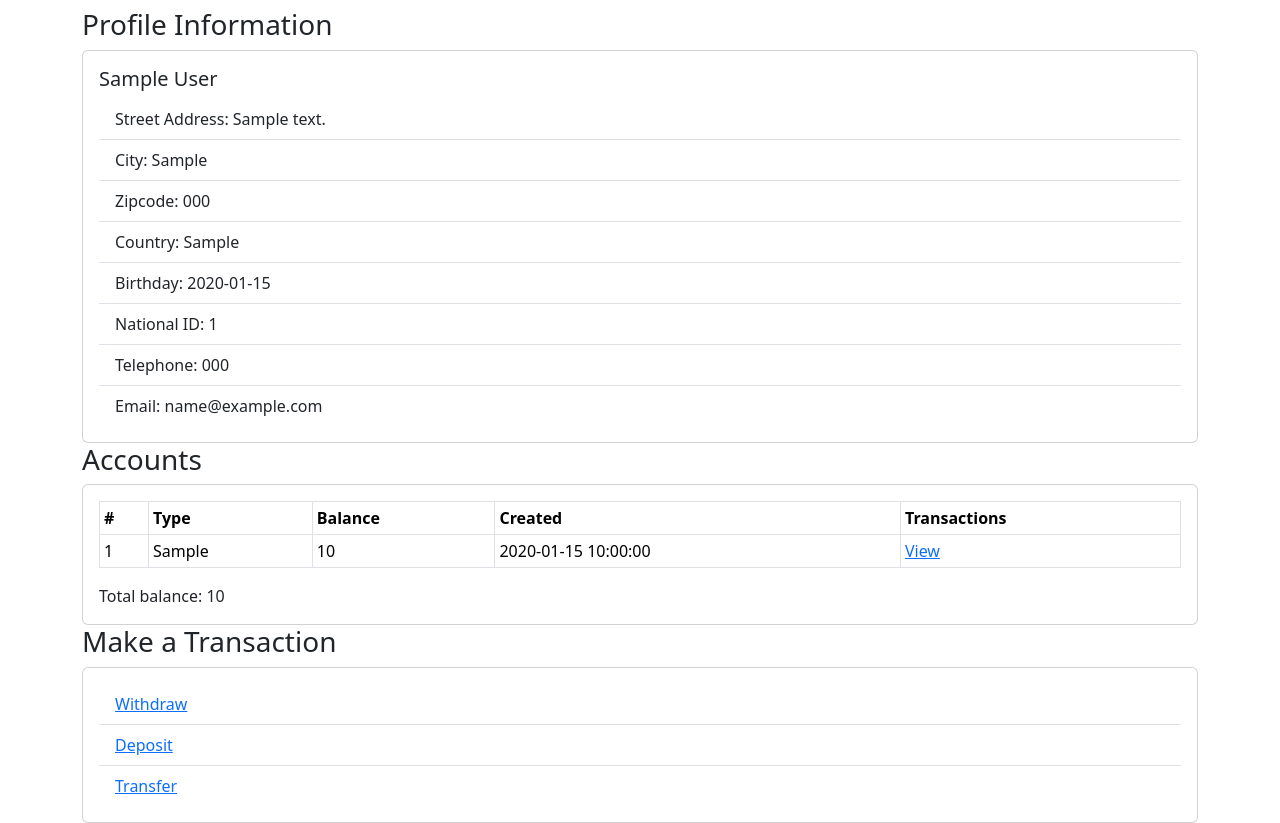
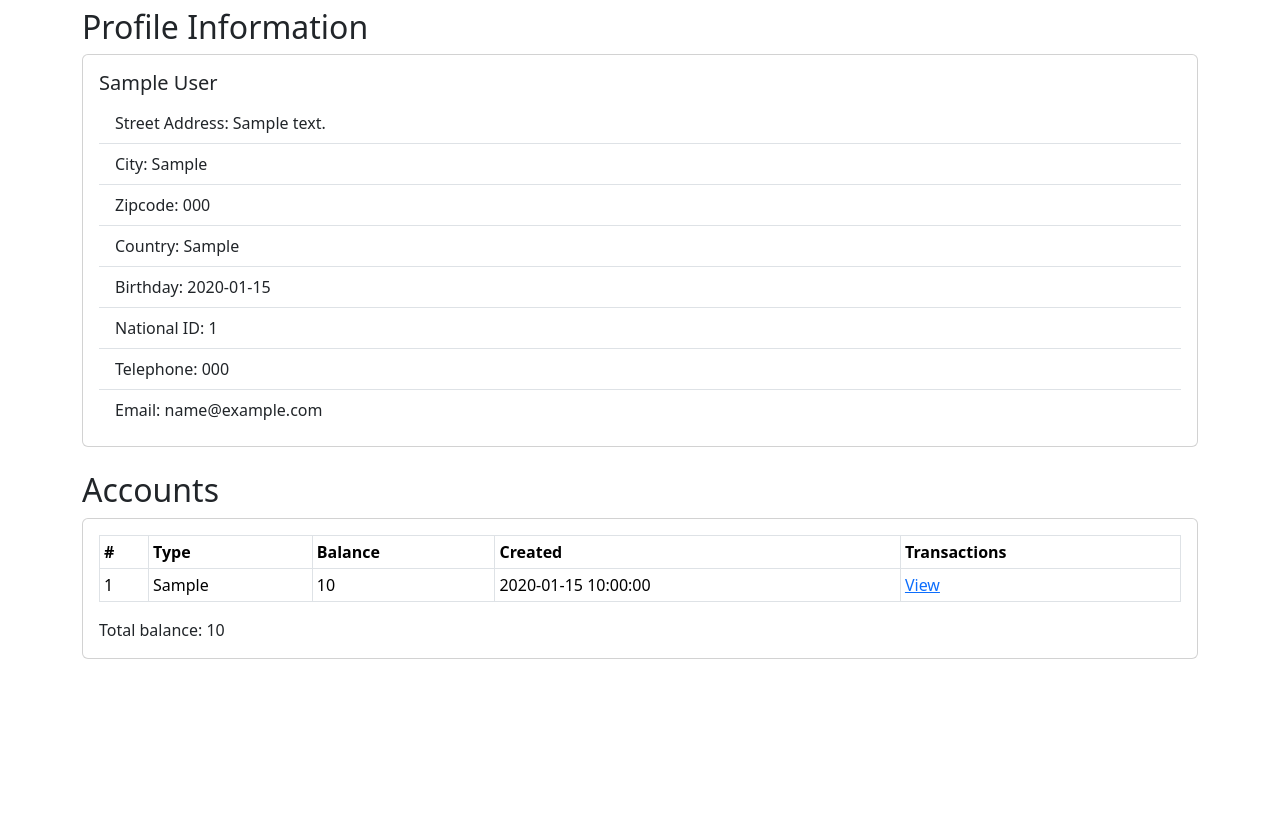
Before and after one commit to pykretexd/bank, a Flask app: template templates/customer.html in a window 1280 px wide. Shown: the part 56-879 px from the top of the page. After the commit the page ends 715 px from the top, so only its background shows below. Run offline with Flask 3, Linux system fonts and the light colour scheme; tables that the repository leaves empty hold one stand-in row (values such as "Sample post"); the template is opened without the code that fills it: values that come from a table or form of the project are taken from there, most other values are stand-ins (such as "Sample title", 1, 10 or a date in 2020); parts of the project's set-up code (start-up, migrations or seed data) failed here and were passed over; some libraries are stand-ins or nearby versions.

Commit message:
Make actions only visible to logged in users
Made transactions only visible to logged in users with permission. Also created actions to edit and delete customers.

```diff
--- a/templates/customer.html
+++ b/templates/customer.html
@@ -1,6 +1,7 @@
 {% extends 'base.html' %}
 {% block content %}
-<h3>Profile Information</h3>
+
+<h2>Profile Information</h2>
 <div class='card'>
     <div class='card-body'>
         <h5 class='card-title'>{{ customer.first_name }} {{ customer.last_name}}</h5>
@@ -17,7 +18,9 @@
     </div>
 </div>
 
-<h3>Accounts</h3>
+<br>
+
+<h2>Accounts</h2>
 <div class='card'>
     <div class='card-body'>
         <table id='data' class='table table-hover table-bordered table-sm'>
@@ -46,7 +49,10 @@
     </div>
 </div>
 
-<h3>Make a Transaction</h3>
+<br>
+
+{% if current_user.is_authenticated %}
+<h2>Make a Transaction</h2>
 <div class='card'>
     <div class='card-body'>
         <ul class='list-group list-group-flush'>
@@ -56,4 +62,19 @@
         </ul>
     </div>
 </div>
+
+<br>
+
+<h2>Options</h2>
+<div class='card'>
+    <div class='card-body'>
+        <ul class='list-group list-group-flush'>
+            <li class='list-group-item'><a href='{{ url_for("update_customer", customer_id=customer.id) }}'>Change Customer Information</a></li>
+            <li class='list-group-item'><a href='{{ url_for("delete_customer", customer_id=customer.id) }}'>Delete Customer</a></li>
+        </ul>
+    </div>
+</div>
+
+{% endif %}
+
 {% endblock %}
```
